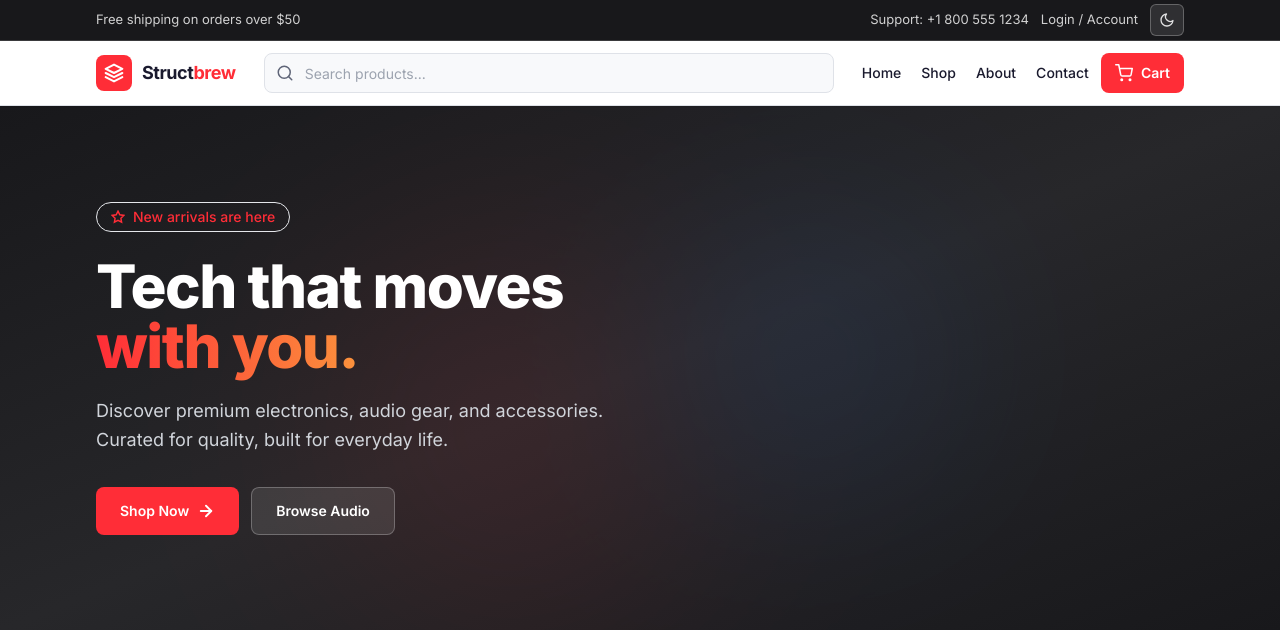
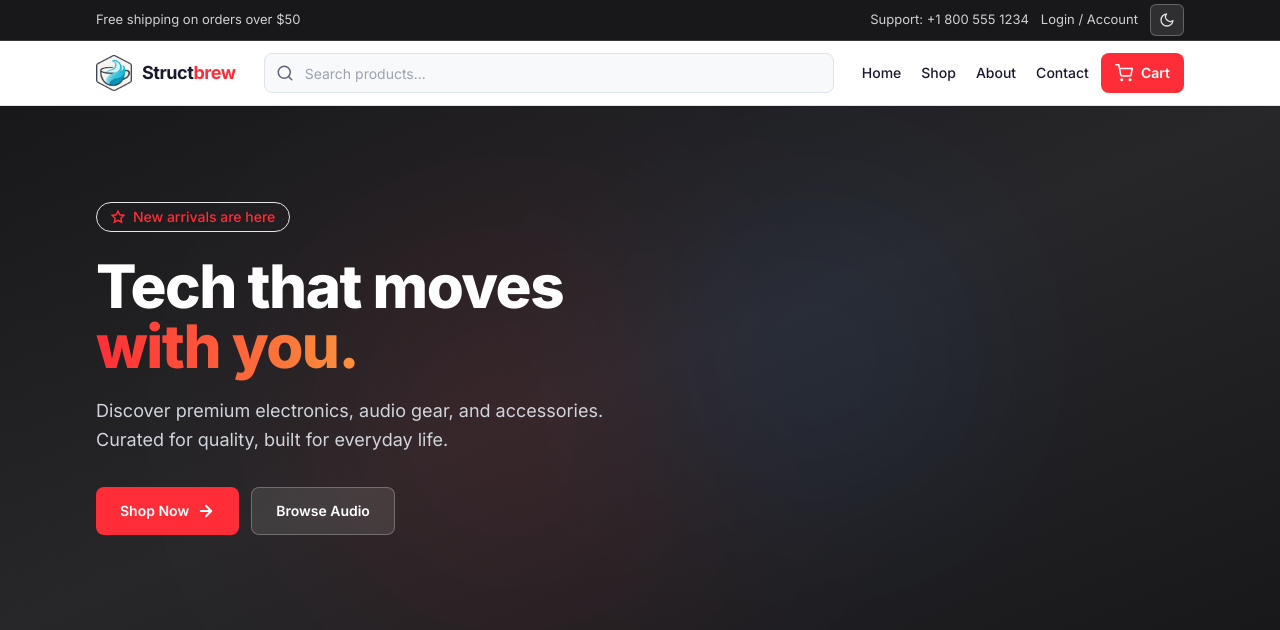
Before and after one commit to Yarpii/e-commerce, a PHP site: page / in a window 1280 px wide. Shown: the top 630 px of the page. Run offline with PHP 8.4, Linux system fonts and the light colour scheme; some libraries are stand-ins or nearby versions.

Commit message:
Replace SVG icon with actual Structbrew logo in header and footer
Use the light_icon.png / dark_icon.png assets with dark-mode toggle
in the header, and dark_icon.png in the footer (dark background).

https://claude.ai/code/session_01GHVBF4JNAixgJRnwCdsbob

```diff
--- a/structbrew/Brew/Views/layout/footer.php
+++ b/structbrew/Brew/Views/layout/footer.php
@@ -50,9 +50,7 @@
         <div class="grid gap-6 lg:grid-cols-2 lg:items-center">
             <div>
                 <a href="/" class="flex items-center gap-2.5 mb-3">
-                    <div class="w-9 h-9 rounded-lg bg-[var(--color-accent)] flex items-center justify-center">
-                        <svg width="20" height="20" viewBox="0 0 24 24" fill="none" stroke="white" stroke-width="2.5" stroke-linecap="round" stroke-linejoin="round"><polygon points="12 2 2 7 12 12 22 7 12 2"/><polyline points="2 17 12 22 22 17"/><polyline points="2 12 12 17 22 12"/></svg>
-                    </div>
+                    <img src="/assets/dark_icon.png" alt="Structbrew" class="h-9 w-9">
                     <span class="text-lg font-bold text-white">Struct<span class="text-[var(--color-accent)]">brew</span></span>
                 </a>
                 <p class="text-[0.9375rem] text-gray-400">Your one-stop shop for premium tech and accessories.</p>
--- a/structbrew/Brew/Views/layout/header.php
+++ b/structbrew/Brew/Views/layout/header.php
@@ -33,9 +33,8 @@
     <div class="mx-auto w-[92%] sm:w-[90%] md:w-[88%] lg:w-[85%] flex items-center justify-between gap-3 h-16">
         <!-- Logo -->
         <a href="/" class="flex items-center gap-2.5 shrink-0">
-            <div class="w-9 h-9 rounded-lg bg-[var(--color-accent)] flex items-center justify-center">
-                <svg width="20" height="20" viewBox="0 0 24 24" fill="none" stroke="white" stroke-width="2.5" stroke-linecap="round" stroke-linejoin="round"><polygon points="12 2 2 7 12 12 22 7 12 2"/><polyline points="2 17 12 22 22 17"/><polyline points="2 12 12 17 22 12"/></svg>
-            </div>
+            <img src="/assets/light_icon.png" alt="Structbrew" class="h-9 w-9 dark:hidden">
+            <img src="/assets/dark_icon.png" alt="Structbrew" class="h-9 w-9 hidden dark:block">
             <span class="text-lg font-bold tracking-tight">
                 <span class="text-[var(--color-text)]">Struct</span><span class="text-[var(--color-accent)]">brew</span>
             </span>
```
